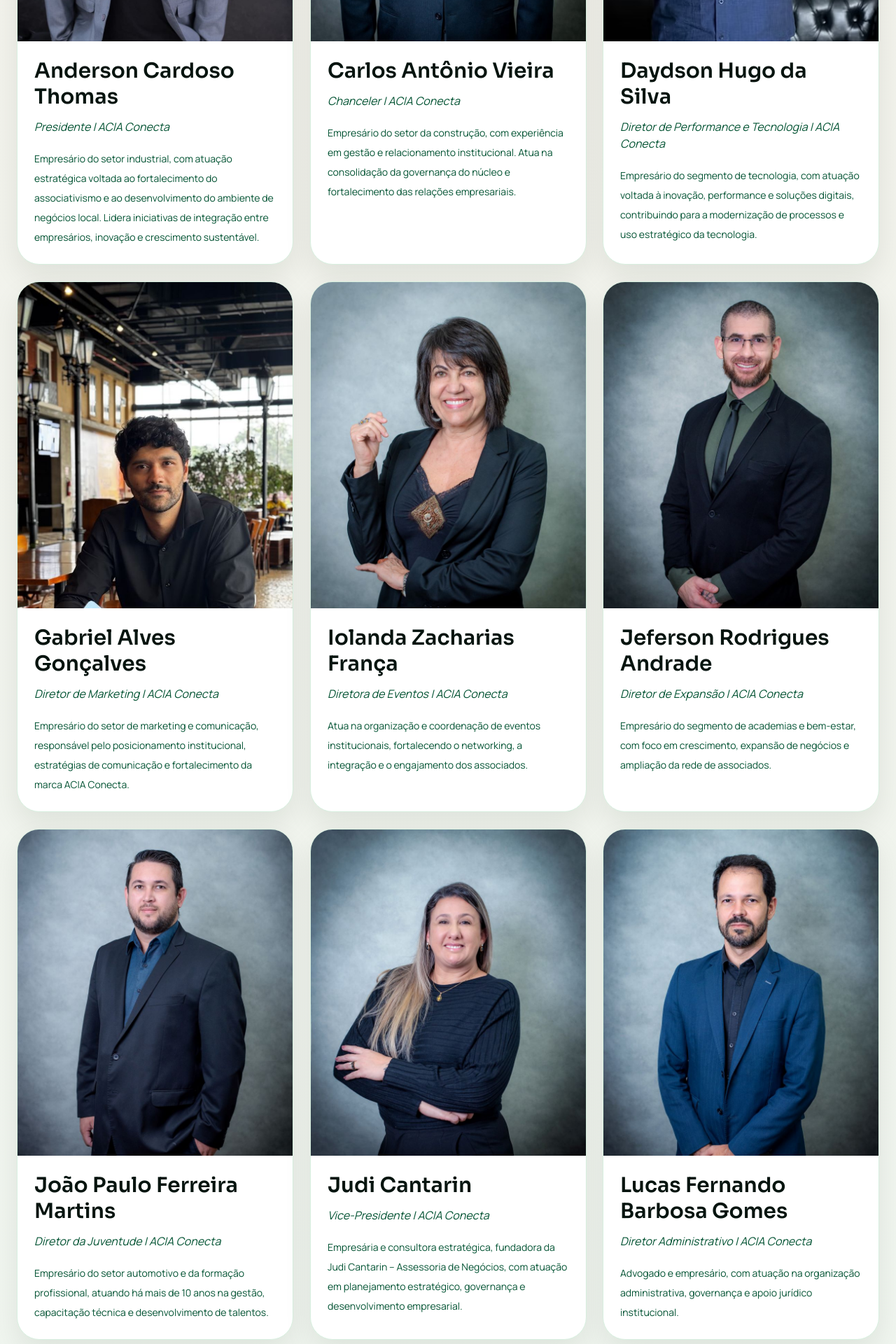
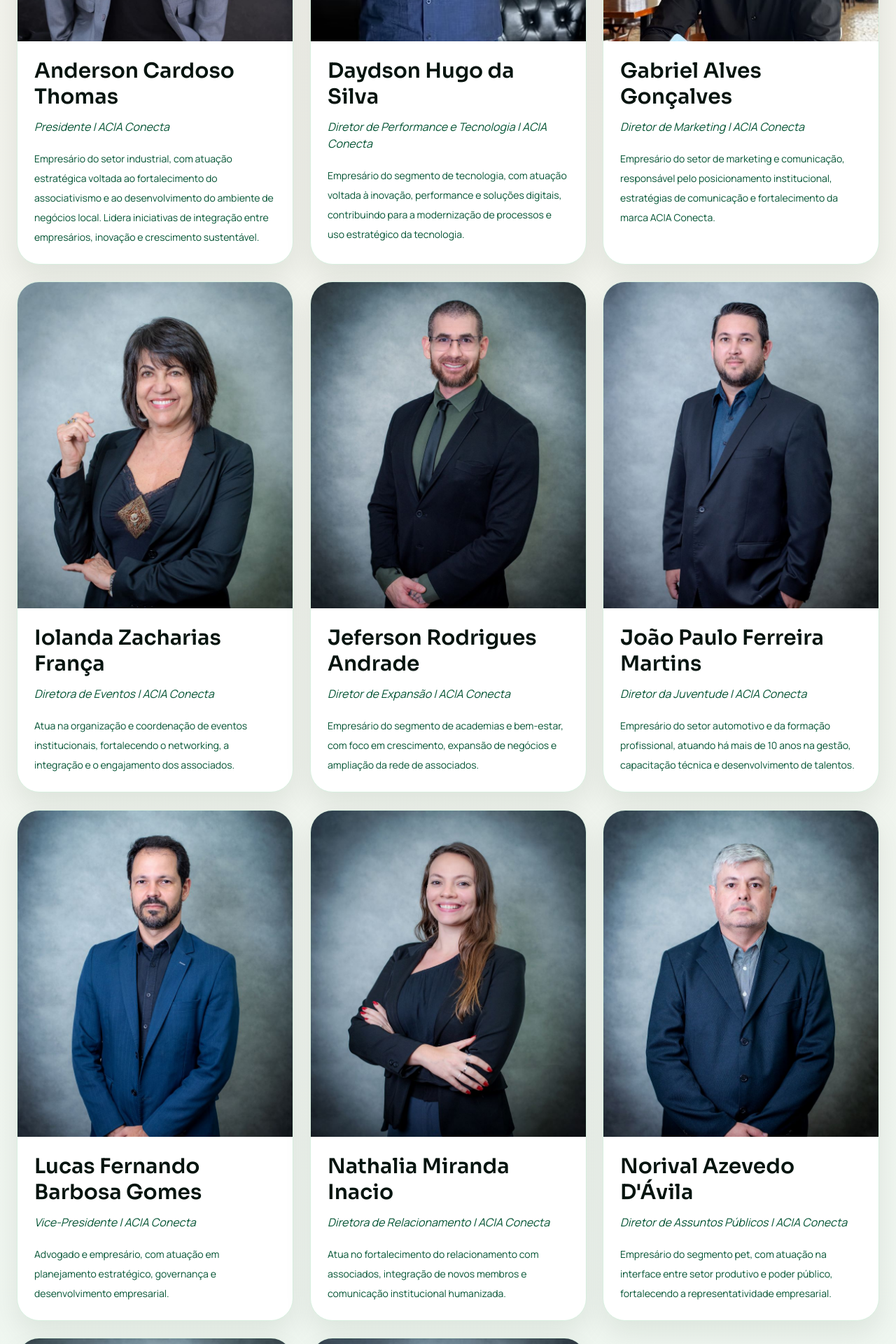
Before and after one commit to daydsonhugo/acia_conecta, a React (Vite) app: page /diretoria in a window 1280 px wide. Shown: the part 860-2780 px from the top of the page at 70% size. Built offline with nearby package versions, Linux system fonts and the light colour scheme.

Commit message:
Comment out unused board member entries for future reference

```diff
--- a/src/data/board.ts
+++ b/src/data/board.ts
@@ -10,13 +10,13 @@ export const boardMembers: BoardMember[] = [
     bio: "Empresário do setor industrial, com atuação estratégica voltada ao fortalecimento do associativismo e ao desenvolvimento do ambiente de negócios local. Lidera iniciativas de integração entre empresários, inovação e crescimento sustentável.",
     image: "/images/ANDERSON THOMAS.jpg",
   },
-  {
-    id: "carlos-antonio-vieira",
-    name: "Carlos Antônio Vieira",
-    role: "Chanceler | ACIA Conecta",
-    bio: "Empresário do setor da construção, com experiência em gestão e relacionamento institucional. Atua na consolidação da governança do núcleo e fortalecimento das relações empresariais.",
-    image: "/images/CARLOS.jpg",
-  },
+  // {
+  //   id: "carlos-antonio-vieira",
+  //   name: "Carlos Antônio Vieira",
+  //   role: "Chanceler | ACIA Conecta",
+  //   bio: "Empresário do setor da construção, com experiência em gestão e relacionamento institucional. Atua na consolidação da governança do núcleo e fortalecimento das relações empresariais.",
+  //   image: "/images/CARLOS.jpg",
+  // },
   {
     id: "daydson-hugo-da-silva",
     name: "Daydson Hugo da Silva",
@@ -52,27 +52,27 @@ export const boardMembers: BoardMember[] = [
     bio: "Empresário do setor automotivo e da formação profissional, atuando há mais de 10 anos na gestão, capacitação técnica e desenvolvimento de talentos.",
     image: "/images/JOÃO PAULO.jpg",
   },
-  {
-    id: "judi-cantarin",
-    name: "Judi Cantarin",
-    role: "Vice-Presidente | ACIA Conecta",
-    bio: "Empresária e consultora estratégica, fundadora da Judi Cantarin – Assessoria de Negócios, com atuação em planejamento estratégico, governança e desenvolvimento empresarial.",
-    image: "/images/JUDI.jpg",
-  },
+  // {
+  //   id: "judi-cantarin",
+  //   name: "Judi Cantarin",
+  //   role: "Vice-Presidente | ACIA Conecta",
+  //   bio: "Empresária e consultora estratégica, fundadora da Judi Cantarin – Assessoria de Negócios, com atuação em planejamento estratégico, governança e desenvolvimento empresarial.",
+  //   image: "/images/JUDI.jpg",
+  // },
   {
     id: "lucas-fernando-barbosa-gomes",
     name: "Lucas Fernando Barbosa Gomes",
-    role: "Diretor Administrativo | ACIA Conecta",
-    bio: "Advogado e empresário, com atuação na organização administrativa, governança e apoio jurídico institucional.",
+    role: "Vice-Presidente | ACIA Conecta",
+    bio: "Advogado e empresário, com atuação em planejamento estratégico, governança e desenvolvimento empresarial.",
     image: "/images/LUCAS.jpg",
   },
-  {
-    id: "luiz-neto-fontes-junior",
-    name: "Luiz Neto Fontes Junior",
-    role: "Diretor de Educação | ACIA Conecta",
-    bio: "Empresário com atuação em educação corporativa e formação executiva, liderando iniciativas de capacitação e desenvolvimento empresarial.",
-    image: "/images/LUIZ NETO.jpeg",
-  },
+  // {
+  //   id: "luiz-neto-fontes-junior",
+  //   name: "Luiz Neto Fontes Junior",
+  //   role: "Diretor de Educação | ACIA Conecta",
+  //   bio: "Empresário com atuação em educação corporativa e formação executiva, liderando iniciativas de capacitação e desenvolvimento empresarial.",
+  //   image: "/images/LUIZ NETO.jpeg",
+  // },
   {
     id: "nathalia-miranda-inacio",
     name: "Nathalia Miranda Inacio",
@@ -101,11 +101,18 @@ export const boardMembers: BoardMember[] = [
     bio: "Profissional do sistema financeiro, responsável pela organização financeira, controle e sustentabilidade econômica do ACIA Conecta.",
     image: "/images/TEODORA.jpg",
   },
-  {
-    id: "thiago-alves-ferreira",
-    name: "Thiago Alves Ferreira",
-    role: "Diretor Jurídico | ACIA Conecta",
-    bio: "Advogado e empresário, com atuação em segurança jurídica, contratos e governança institucional",
-    image: "/images/THIAGO ALVES.jpeg",
-  },
+  // {
+  //   id: "sergio-loureiro",
+  //   name: "Sergio Loureiro",
+  //   role: "Diretor Jurídico | ACIA Conecta",
+  //   bio: "Advogado e empresário no ramo de GLP, com atuação em segurança jurídica, contratos e governança institucional.",
+  //   image: "/images/SERGIO.jpg",
+  // },
+  // {
+  //   id: "thiago-alves-ferreira",
+  //   name: "Thiago Alves Ferreira",
+  //   role: "Diretor Jurídico | ACIA Conecta",
+  //   bio: "Advogado e empresário, com atuação em segurança jurídica, contratos e governança institucional",
+  //   image: "/images/THIAGO ALVES.jpeg",
+  // },
 ];
```
